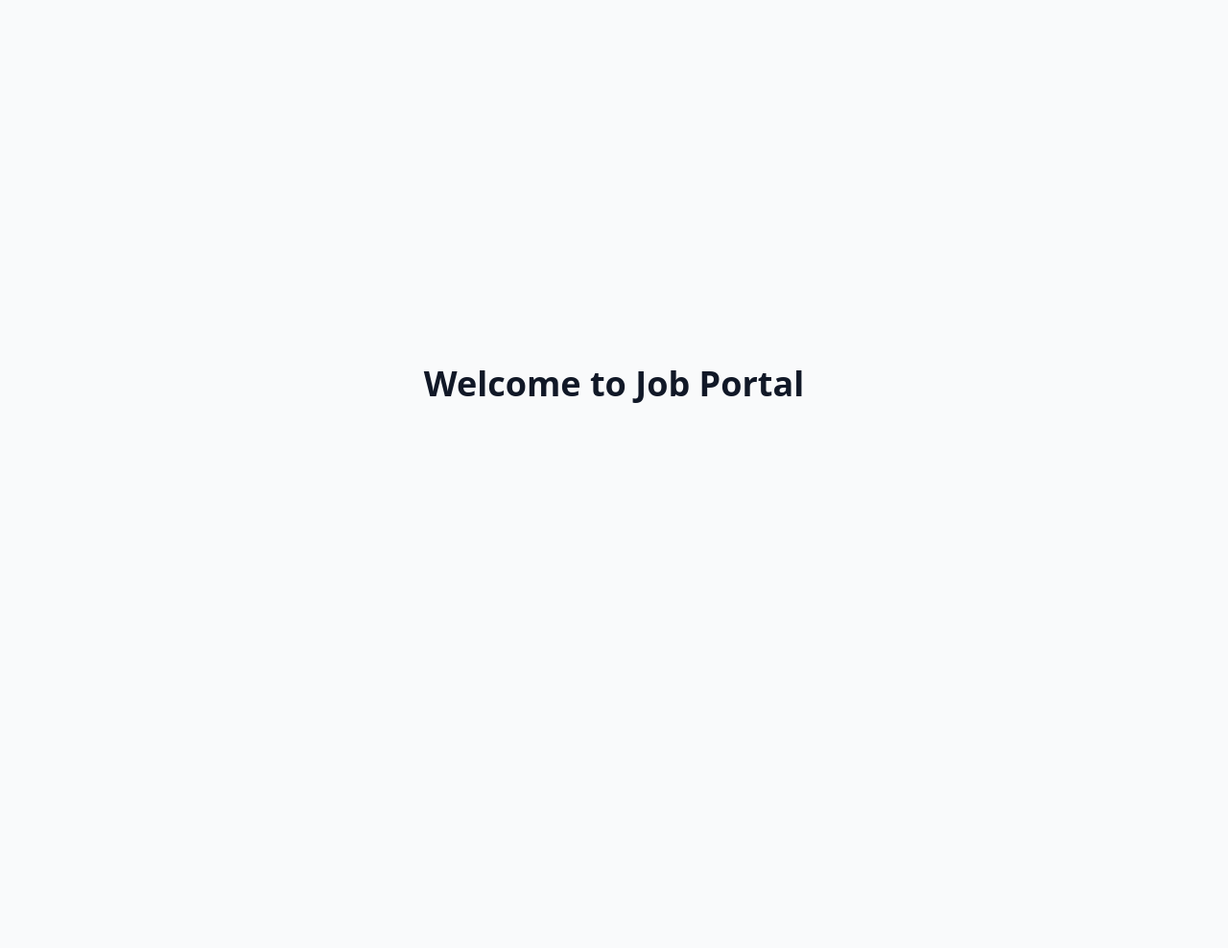
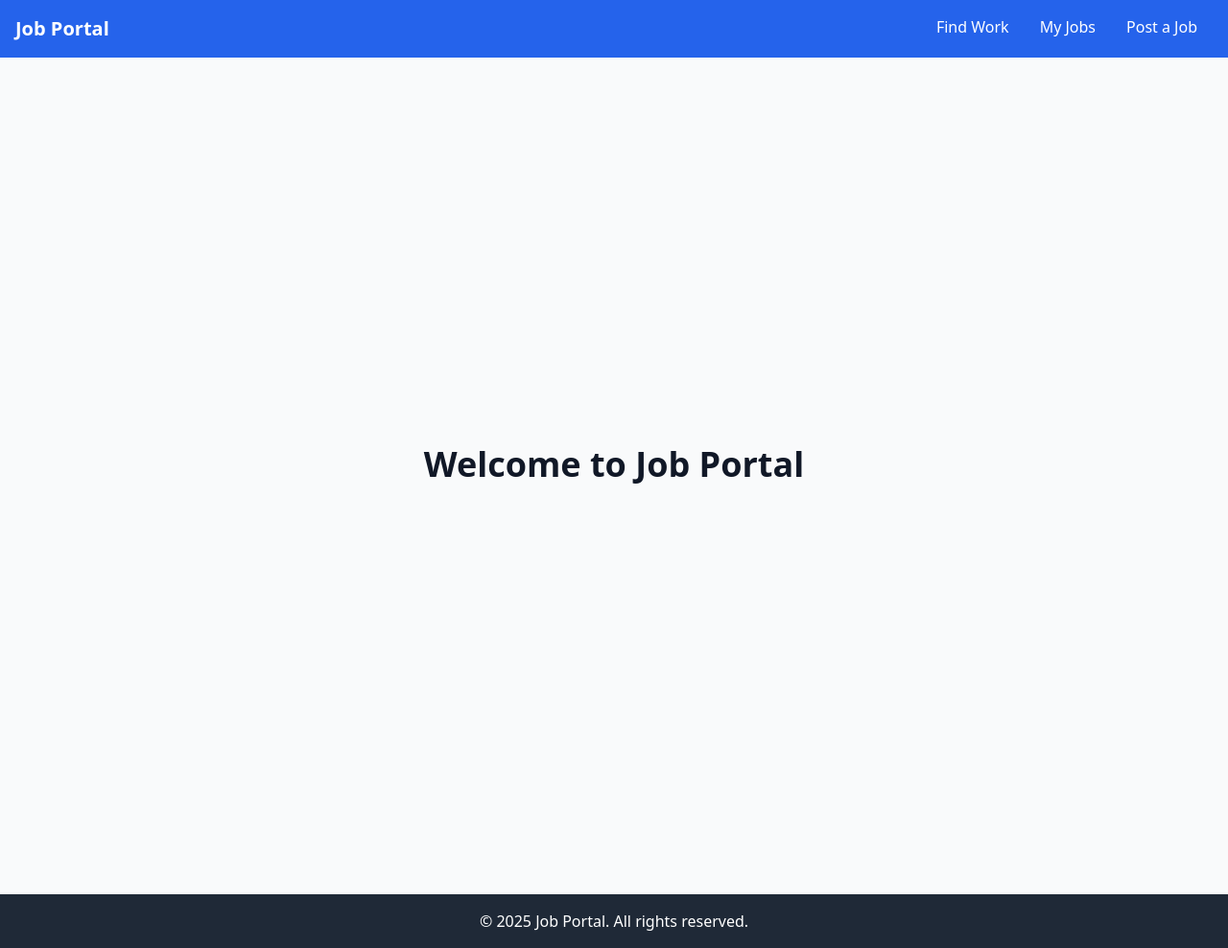
Before and after one commit to Baisalov24/Job-Portal-App, a Next.js app in the folder client/: page / in a window 1280 px wide. Shown: the whole page at 96% size. Before the commit the page ends 800 px from the top, so only its background shows below. Built offline with nearby package versions, Linux system fonts and the light colour scheme.

Commit message:
feat: integrate Header and Footer in layout

```diff
--- a/client/src/app/layout.tsx
+++ b/client/src/app/layout.tsx
@@ -1,9 +1,15 @@
-import "./globals.css";
+import "../app/globals.css";
+import Header from "@/components/Header";
+import Footer from "@/components/Footer";
 
 export default function RootLayout({ children }: { children: React.ReactNode }) {
   return (
     <html lang="en">
-      <body>{children}</body>
+      <body>
+        <Header />
+        <main className="container mx-auto p-6">{children}</main>
+        <Footer />
+      </body>
     </html>
   );
 }
```
